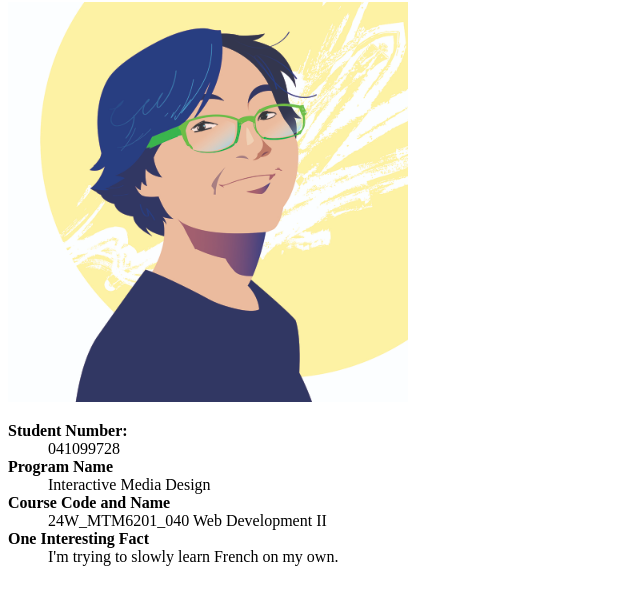
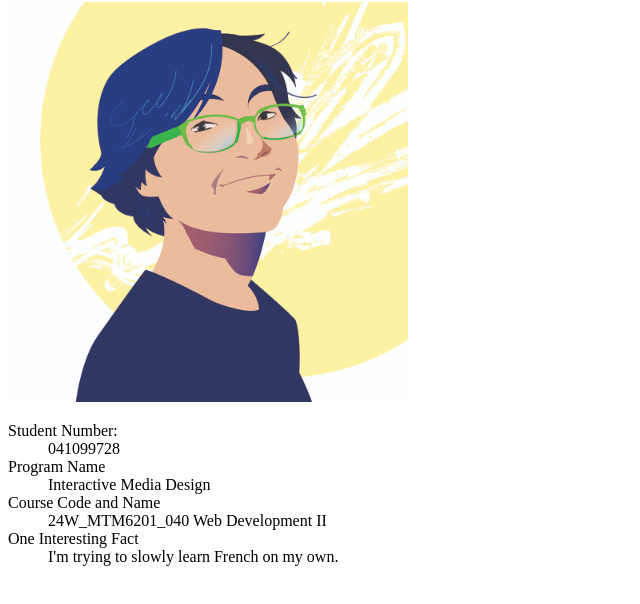
Before and after one commit to PaiCherng/mtm6201-week1, a plain HTML site: page index.html in a window 1280 px wide. Shown: the part 78-682 px from the top of the page, without its empty margins (0-640 px from the left). Drawn offline with Linux system fonts and the light colour scheme.

Commit message:
html is validated

```diff
--- a/index.html
+++ b/index.html
@@ -23,18 +23,19 @@
             Program name you are taking
             Course code and name in which you are completing this assignment
             one interesting fact about you -->
-        <article>
             <dl>
-                <b><dt>Student Number:</dt></b>
+                <dt>Student Number:</dt>
                 <dd>041099728</dd>
-                <b><dt>Program Name</dt></b>
+
+                <dt>Program Name</dt>
                 <dd>Interactive Media Design</dd>
-                <b><dt>Course Code and Name</dt></b>
+
+                <dt>Course Code and Name</dt>
                 <dd>24W_MTM6201_040 Web Development II</dd>
-                <b><dt>One Interesting Fact</dt></b>
+
+                <dt>One Interesting Fact</dt>
                 <dd>I'm trying to slowly learn French on my own.</dd>
             </dl>
-        </article>
     </main>
 
     <footer>
```
